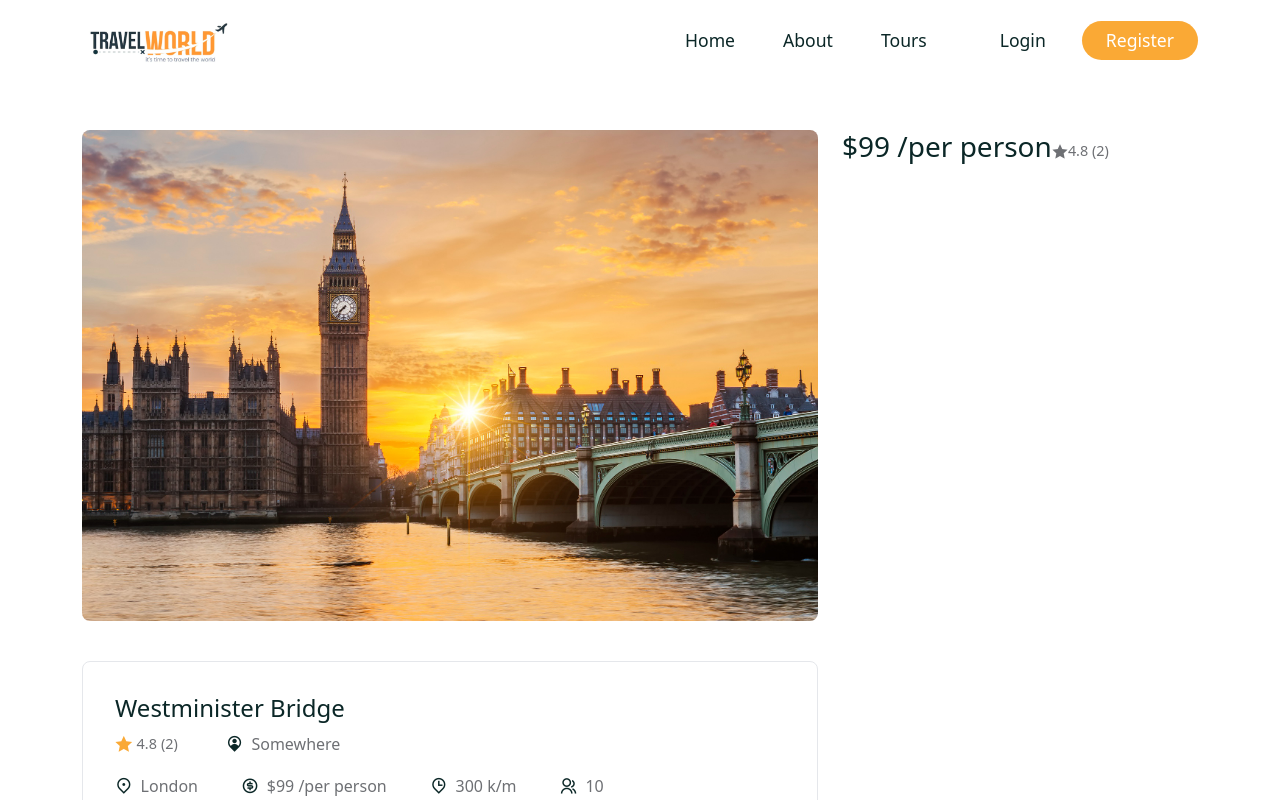
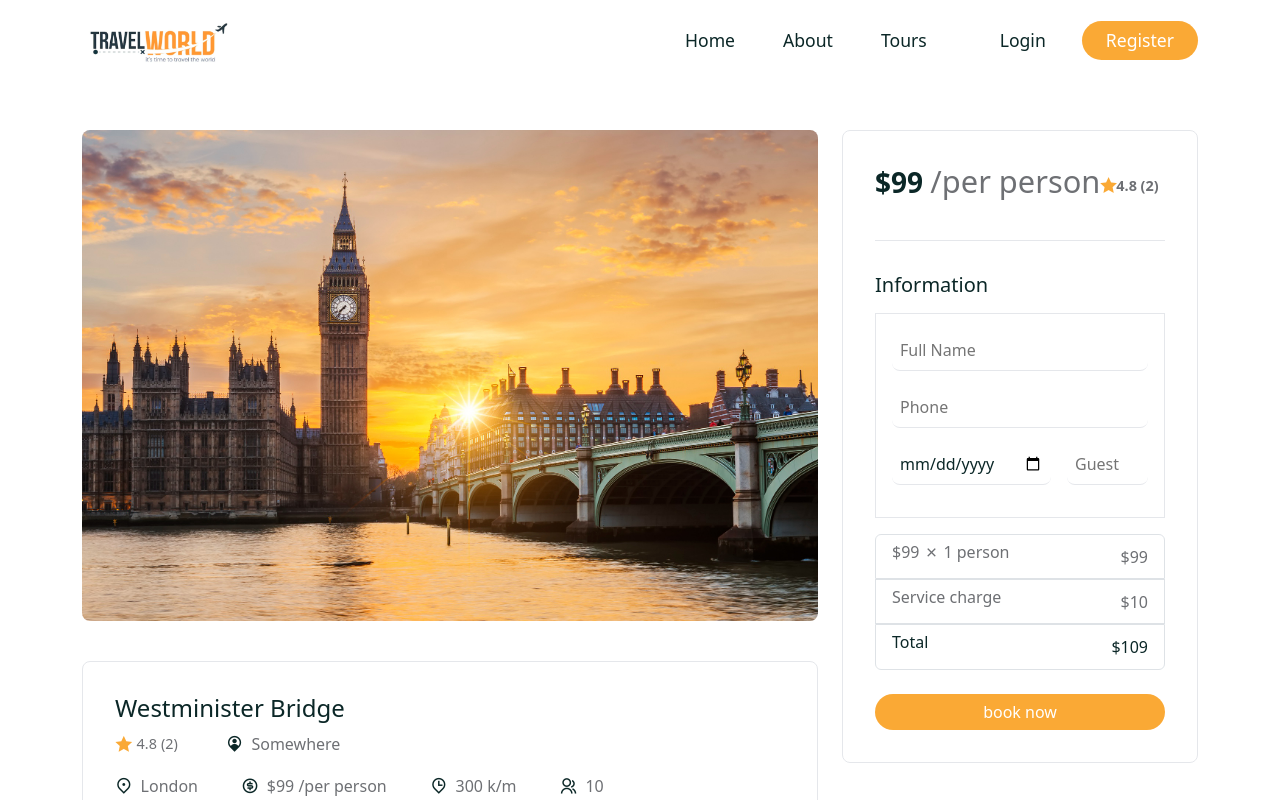
Before and after one commit to duongkaja/ProjectNodejs, a React (Create React App) app in the folder frontend/: page /tours/01 in a window 1280 px wide. Shown: the top 800 px of the page. Built offline with nearby package versions, Linux system fonts and the light colour scheme; a web font is replaced by a local one.

Commit message:
xây dựng Booking.jsx và booking.css 59:25

```diff
--- a/frontend/src/components/Booking/Booking.jsx
+++ b/frontend/src/components/Booking/Booking.jsx
@@ -1,10 +1,35 @@
-import React from 'react'
-import './booking.css'
+import React,{useState} from 'react';
+import './booking.css';
 import {Form, FormGroup, ListGroup, ListGroupItem, Button} from "reactstrap";
+
+import {useNavigate} from "react-router-dom";
 
 const Booking = ({tour, avgRating}) => {
 
-    const {price, reviews} = tour
+    const {price, reviews} = tour;
+
+    const navigate = useNavigate()
+    const[credentials, setCredentials] = useState({
+      userId:'01',
+      userEmail:'example@gmail.com',
+      fullName:'',
+      phone:'',
+      guestSize:1,
+      bookAt:''
+    })
+
+    const handleChange = e => {
+      setCredentials(prev =>({...prev,[e.target.id]:e.target.value}))
+    };
+    const serviceFee =10
+    const totalAmount = Number(price) * Number(credentials.guestSize) + Number(serviceFee)
+
+    const handleClick = e =>{
+      e.preventDefault ()
+
+
+      navigate("/thank you");
+    }
 
   return <div className='booking'>
     <div className='booking__top d-flex align-items-center
@@ -15,7 +40,59 @@
             {avgRating === 0 ? null : avgRating}   ({reviews ?.length})
         </span>
     </div>
+
+    {/*======================booking form============================*/}
+    <div className="booking__form">
+      <h5>
+        Information
+        </h5>
+        <Form className="booking__info-form " on onSubmit={handleClick}>
+          <FormGroup>
+            <input type="text" placeholder ="Full Name" id="fullName"
+            required onChange={handleChange} />
+          </FormGroup>
+          <FormGroup>
+            <input type="number" placeholder ="Phone" id="phone"
+            required onChange={handleChange} />
+          </FormGroup>
+          <FormGroup className='d-flex align-items-center gap-3'>
+            <input type="date" placeholder ="" id="bookAt"
+            required onChange={handleChange} />
+            <input type="number" placeholder ="Guest" id="guestSize"
+            required onChange={handleChange} />
+          </FormGroup>
+
+        </Form>
+
+    </div>
+    {/*======================booking end============================*/}
+    {/*======================booking bottom============================*/}
+    <div className="booking__bottom">
+      <ListGroup>
+        <ListGroupItem className="border -0 px -0">
+            <h5 className = "d-flex align-items-center gap-1">
+              ${price}<i class="ri-close-line"></i> 1 person
+            </h5>
+            <span>${price}</span>
+        </ListGroupItem>
+        <ListGroupItem className="border -0 px -0">
+            <h5>
+              Service charge
+            </h5>
+            <span>${serviceFee}</span>
+        </ListGroupItem>
+        <ListGroupItem className="border -0 px -0 total">
+            <h5>
+              Total
+            </h5>
+            <span>
+              ${totalAmount}
+            </span>
+        </ListGroupItem>
+      </ListGroup>
+      <Button className="btn primary__btn w-100 mt-4" onClick={handleClick}>book now</Button>
+    </div>
   </div>
 }
 
-export default Booking
+export default Booking;
--- a/frontend/src/components/Booking/booking.css
+++ b/frontend/src/components/Booking/booking.css
@@ -0,0 +1,79 @@
+
+.booking{
+    padding: 2rem;
+    border-radius: .5rem;
+    border: 1px solid rgb(229, 231, 235);
+    position: sticky;
+    top: 80px;
+}
+
+.booking__top h3{
+    font-style: 2rem;
+    font-weight: 700;
+
+}
+.booking__top h3 span{
+    font-size: 1.1em;
+    font-weight: 400;
+    color: var(--text-color);
+}
+.booking__top span{
+    font-style: 1.1em;
+    font-weight: 600;
+    color: var(--text-color);
+}
+.booking__top span i{
+    color: var(--secondary-color);
+}
+.booking__top {
+    padding-bottom: 2rem;
+    border-bottom: 1px solid rgb(229, 231, 235);
+
+}
+.booking__form{
+    padding-top: 2rem;
+
+}
+.booking__form h5{
+    margin-bottom: 1rem;
+
+}
+.booking__form input{
+    width: 100%;
+    padding: 0.5rem;
+    border-radius: .5rem;
+    color: var(--heading-color);
+    font-size: 1rem;
+    border: none;
+    border-bottom: 1px solid rgb(229, 231, 235);
+
+}
+.booking__form input:focus{
+    outline: none;
+
+}
+.booking__info-form{
+    padding: 1rem;
+    border: 1px solid rgb(229, 231, 235);
+
+}
+.booking__bottom li{
+    display: flex;
+    align-items: center;
+    justify-content: space-between;
+}
+.booking__bottom li h5, .booking__bottom li span{
+    font-size: 1rem;
+    color: var(--text-color);
+    font-weight: 500;
+
+
+}
+.booking__bottom{
+    margin-top: 1rem;
+}
+.total h5, .total span{
+    color: var(--heading-color) !important;
+    font-weight: 700;
+    font-size: 1.1rem;
+}
```
Also changed, not shown: 1 other file (tests, documents, lock files or other folders).
